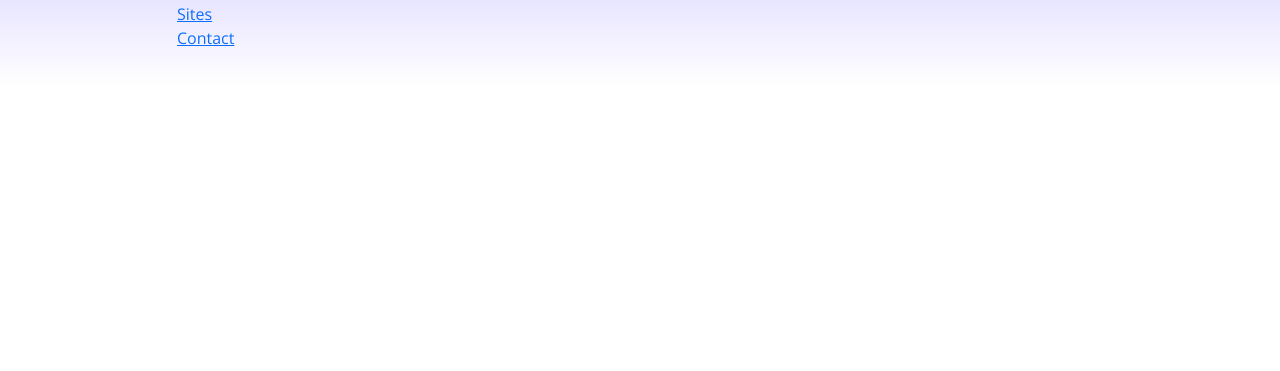
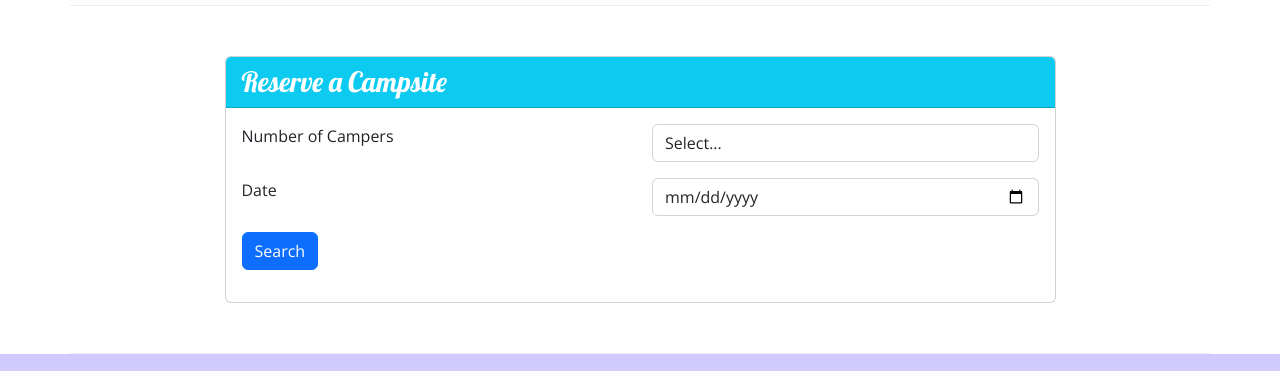
Before and after one commit to supposelol/nucampsite, a plain HTML site: page index.html in a window 1280 px wide. Shown: the part 1147-1518 px from the top of the page. Before the commit the page ends 1233 px from the top, so only its background shows below. Drawn offline with nearby package versions, Linux system fonts and the light colour scheme.

Commit message:
week 3 workshop

```diff
--- a/index.html
+++ b/index.html
@@ -29,6 +29,9 @@
                 <div class="col">
                     <h1>Nucamp</h1>
                     <h2>a better way to camp</h2>
+                </div>
+                <div class="col-md-4 col-xl-2 col-xs-12">
+                    <a href="#reserveForm" class="text-nowrap"><button type="button" class="btn btn-info btn-lg text-white">Reserve Campsite</button></a>
                 </div>
             </div>
         </div>
@@ -77,8 +80,14 @@
                 <h2>Featured Campsites</h2>
             </div>
             <div class="col">
+                <div class="d-flex">
+                    <div class="align-self-center">
                 <h3>React Lake Campground</h3>
-                <p class="d-none d-sm-block">Nestled in the foothills of the Chrome Mountains, this campground on the shores of the pristine React Lake is a favorite for fly fishers.</p>
+                     <p class="d-none d-sm-block">Nestled in the foothills of the Chrome Mountains, this campground on the shores of the pristine React Lake is a favorite for fly fishers.</p>
+                     </div>
+                     <img class="img-thumbnail ms-3" src="img/react-lake-thumb.jpg" alt="React lake">
+                 </div>
+              </div>
             </div>
         </section>
 
@@ -98,6 +107,45 @@
             </div>
         </section>
 
+
+        <!-- form section -->
+        <section class="row row-content">
+            <div class="col-sm-9 mx-auto">
+                <div class="card">
+                    <h3 class="card-header bg-info text-white">Reserve a Campsite</h3>
+                    <div class="card-body">
+                        <form id="reserveForm">
+                            <div class="row mb-3">
+                                 <label for="campers" name="campers" class="col-xs-12 col-sm-6 col-for-label">Number of Campers</label>
+                                 <div class="col-xs-12 col-sm-6">
+                                    <select id="campers" class="form-control">
+                                    <option value="">Select...</option>
+                                    <option value="1">1</option>
+                                    <option value="2">2</option>
+                                    <option value="3">3</option>
+                                    <option value="4">4</option>
+                                    <option value="5">5</option>
+                                    <option value="6">6</option>
+                                    </select>
+                                 </div>
+                            </div>
+                            <div class="row mb-3">
+                                    <label for="date" class="col-xs-12 col-sm-6 col-for-label">Date</label>
+                                     <div class="col-xs-12 col-sm-6">
+                                     <input type="date" id="date" name="date" placeholder="Date of your stay" class="form-control">
+                                     </div>
+                            </div>
+                            <div class="row mb-3">
+                                <div class="col">
+                                    <button type="submit" class="btn btn-primary">Search</button>
+                                </div>
+                            </div>
+                        </form>
+                    </div>
+                </div>
+            </div>
+
+        </section>
 	</main>
 
     <!-- footer -->
```
Also changed, not shown: ._index.html (added), img/._bootstrap-thumb.png (added), img/._breadcrumb-trail-thumb.jpg (added), img/._breadcrumb-trail.jpg (added), img/._chrome-river-thumb.jpg (added), img/._chrome-river.jpg (added), img/._logo.png (added), img/._react-lake-thumb.jpg (added), img/._react-lake.jpg (added), 3 other files.
